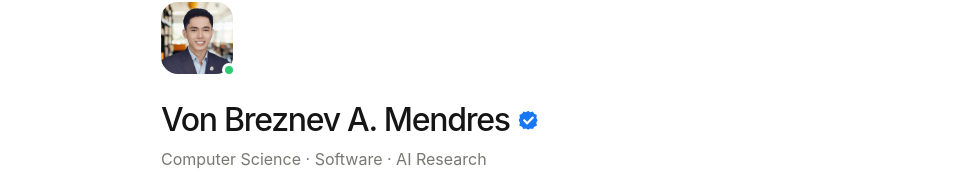
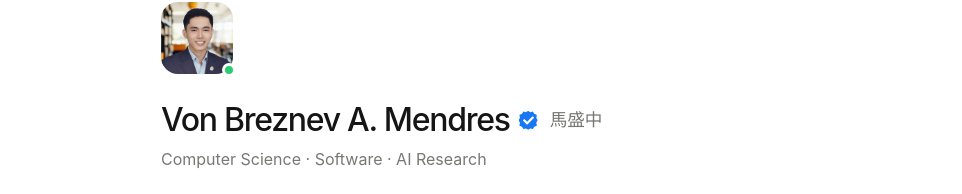
Before and after one commit to mendresvon/von-portfolio-v2, a Next.js app: page / in a window 1280 px wide. Shown: the part 164-358 px from the top of the page, without its empty margins (159-1121 px from the left). Built offline with nearby package versions, Linux system fonts and the light colour scheme.

Commit message:
feat: show both names in the heading, primary name by language
The heading now holds the current language's name in full size with the
other name smaller beside it, so both stay in the h1 for search. Keep the
Meta Verified badge label in English.

```diff
--- a/src/app/globals.css
+++ b/src/app/globals.css
@@ -439,10 +439,23 @@ textarea {
 }
 
 .intro-name-row h1 {
+  display: flex;
+  flex-wrap: wrap;
+  align-items: center;
+  column-gap: 9px;
+  row-gap: 2px;
   margin: 0;
   font-size: clamp(1.55rem, 4vw, 2rem);
   font-weight: 520;
   letter-spacing: -0.04em;
+}
+
+.intro-name-alt {
+  margin-left: 3px;
+  color: var(--muted);
+  font-size: 0.55em;
+  font-weight: 450;
+  letter-spacing: 0;
 }
 
 .verified-mark {
--- a/src/components/core_portfolio.tsx
+++ b/src/components/core_portfolio.tsx
@@ -403,7 +403,8 @@ export default function CorePortfolio() {
         resumeUrl: "https://flowcv.com/resume/ssm0jmh53m3h",
         name: "馬盛中",
         established: "始於 2004",
-        verified: "Meta 驗證",
+        altName: "Von Breznev A. Mendres",
+        altNameLang: "en",
         mailSubject: "作品集留言，來自",
         mailVisitor: "訪客",
         mailReplyTo: "回覆信箱：",
@@ -476,7 +477,8 @@ export default function CorePortfolio() {
         resumeUrl: "https://flowcv.com/resume/p9w1ulfwwo8r",
         name: "Von Breznev A. Mendres",
         established: "EST. 2004",
-        verified: "Meta Verified",
+        altName: "馬盛中",
+        altNameLang: "zh-TW",
         mailSubject: "Portfolio message from",
         mailVisitor: "a visitor",
         mailReplyTo: "Reply to:",
@@ -645,8 +647,11 @@ export default function CorePortfolio() {
               <span className="online-dot" aria-label={copy.available} />
             </div>
             <div className="intro-name-row">
-              <h1>{copy.name}</h1>
-              <span className="verified-mark" role="img" aria-label={copy.verified} title={copy.verified}><FaCheck aria-hidden="true" /></span>
+              <h1>
+                <span className="intro-name-main">{copy.name}</span>{" "}
+                <span className="verified-mark" role="img" aria-label="Meta Verified" title="Meta Verified"><FaCheck aria-hidden="true" /></span>{" "}
+                <span className="intro-name-alt" lang={copy.altNameLang}>{copy.altName}</span>
+              </h1>
             </div>
             <p className="intro-role">{copy.introRole}</p>
             <p className="intro-copy intro-lead">{copy.introLead}</p>
```
